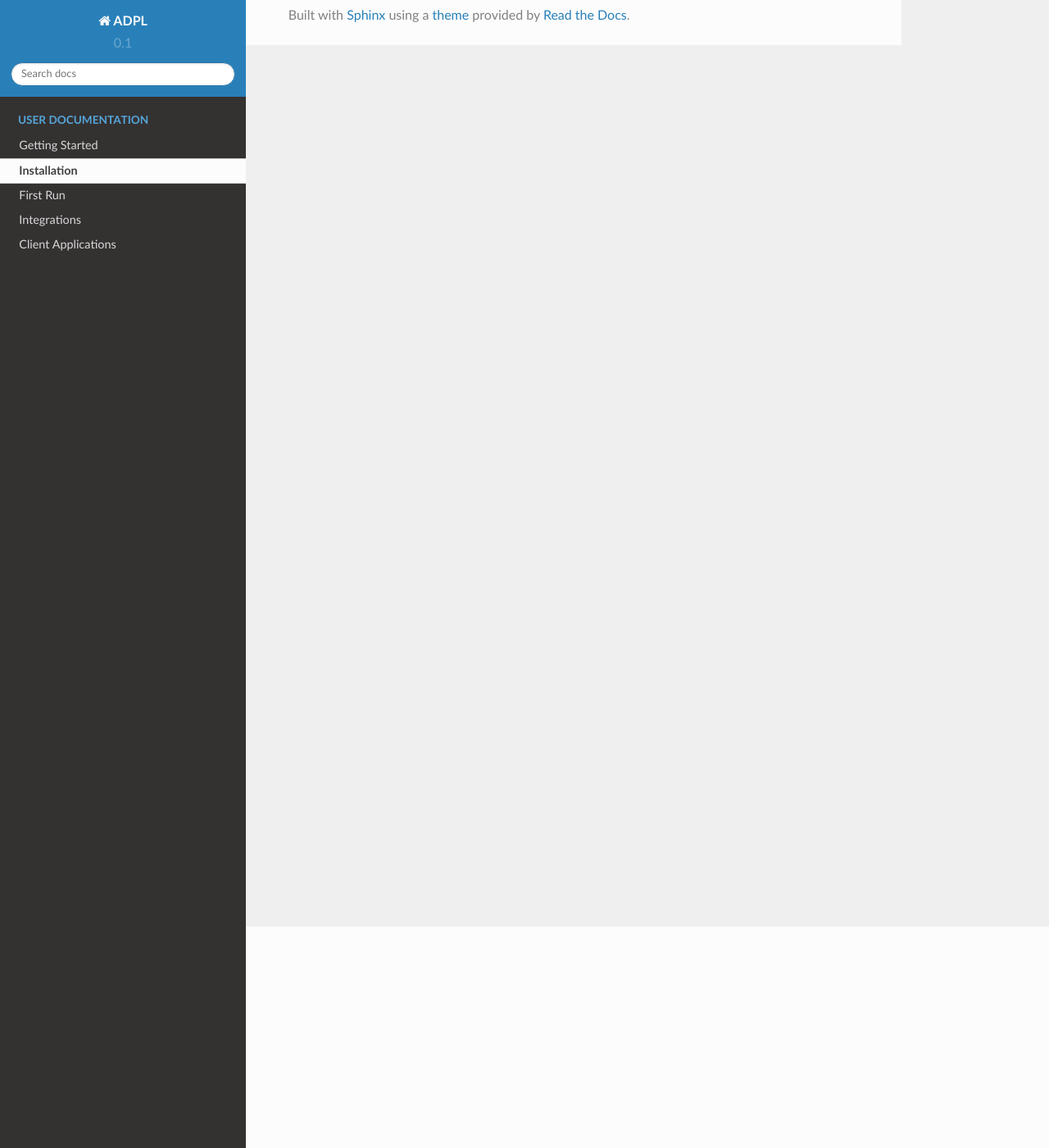
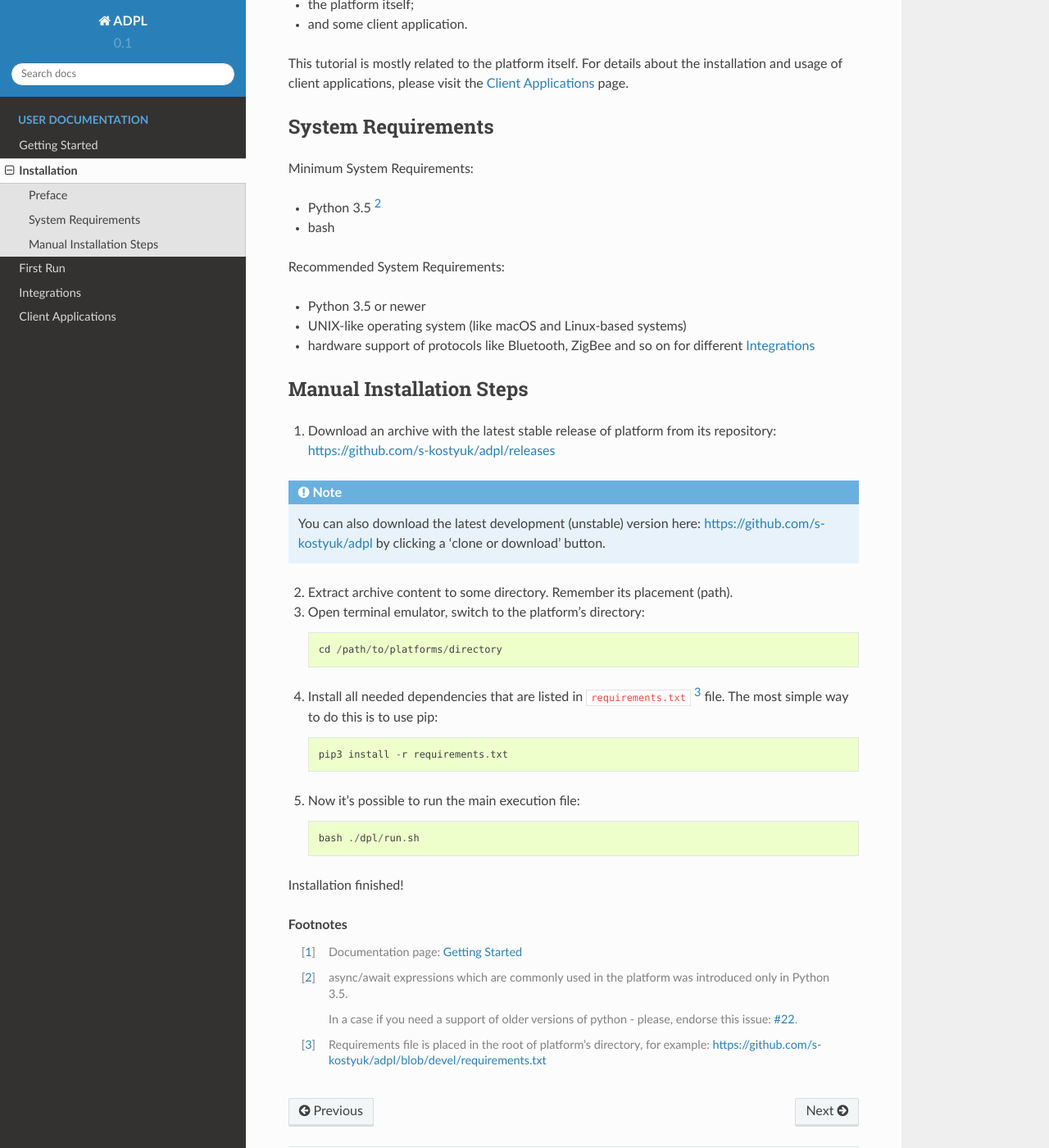
Before and after one commit to fossabot/everpl, a Sphinx documentation site: the page built from docs/source/user/installation.rst, in a window 1280 px wide and 1400 px high, scrolled down 270 px. Shown: the whole window at 82% size. Built offline with Sphinx 7.4.7 and the Read the Docs theme 2.0.0, drawn with Linux system fonts in a browser that asks for light colours; pages that are not in the unit, such as notebooks, are missing from menus; some of the changed text lies outside the part shown.

Commit message:
[DOCS] A draft of Installation page

```diff
--- a/docs/source/user/installation.rst
+++ b/docs/source/user/installation.rst
@@ -1,2 +1,73 @@
 Installation
 ============
+
+Preface
+-------
+
+As was mentioned [#f1]_, you need two pieces of software to use
+the platform:
+
+- the platform itself;
+- and some client application.
+
+This tutorial is mostly related to the platform itself. For details
+about the installation and usage of client applications, please
+visit the :doc:`./client_applications` page.
+
+
+System Requirements
+-------------------
+
+Minimum System Requirements:
+
+- Python 3.5 [#f2]_
+- bash
+
+Recommended System Requirements:
+
+- Python 3.5 or newer
+- UNIX-like operating system (like macOS and Linux-based systems)
+- hardware support of protocols like Bluetooth, ZigBee and so on
+  for different :doc:`./integrations`
+
+
+Manual Installation Steps
+-------------------------
+
+1. Download an archive with the latest stable release of platform
+   from its repository: https://github.com/s-kostyuk/adpl/releases
+
+.. NOTE::
+    You can also download the latest development (unstable) version
+    here: https://github.com/s-kostyuk/adpl by clicking a 'clone or
+    download' button.
+
+2. Extract archive content to some directory. Remember its
+   placement (path).
+
+3. Open terminal emulator, switch to the platform's directory::
+
+    cd /path/to/platforms/directory
+
+4. Install all needed dependencies that are listed in
+   ``requirements.txt`` [#f3]_ file. The most simple way to do this
+   is to use pip::
+
+    pip3 install -r requirements.txt
+
+5. Now it's possible to run the main execution file::
+
+    bash ./dpl/run.sh
+
+Installation finished!
+
+.. rubric:: Footnotes
+
+.. [#f1] Documentation page: :doc:`./getting_started`
+.. [#f2] async/await expressions which are commonly used
+        in the platform was introduced only in Python 3.5.
+
+        In a case if you need a support of older versions of python -
+        please, endorse this issue: `#22 <https://github.com/s-kostyuk/adpl/issues/22>`_.
+.. [#f3] Requirements file is placed in the root of platform's directory,
+         for example: https://github.com/s-kostyuk/adpl/blob/devel/requirements.txt
```
